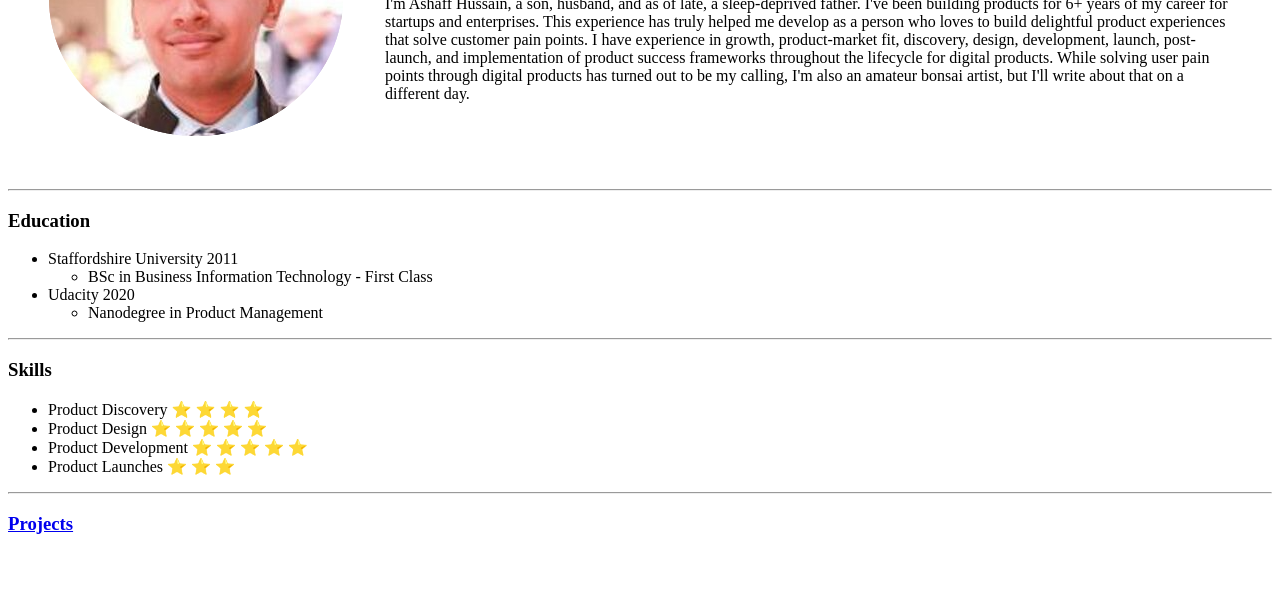
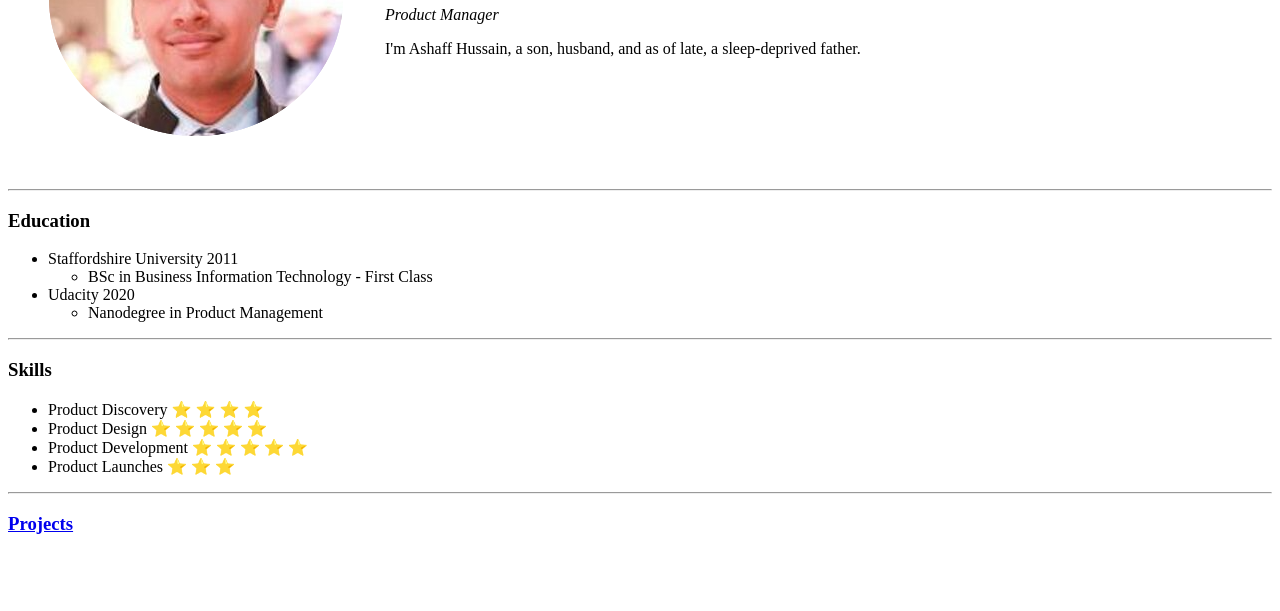
Before and after one commit to AshaffHussain/Resume, a plain HTML site: page index.html in a window 1280 px wide. Shown: the part 189-800 px from the top of the page. Drawn offline with Linux system fonts and the light colour scheme.

Commit message:
removed the additional bio text

```diff
--- a/index.html
+++ b/index.html
@@ -13,10 +13,7 @@
       <td>
         <h1><strong>Ashaff Hussain</strong></h1>
         <p><em>Product Manager</em></p>
-        <p>I'm Ashaff Hussain, a son, husband, and as of late, a sleep-deprived father. I've been building products for 6+ years of my career for startups and enterprises. This experience has truly helped me develop as a person who loves to build
-          delightful product experiences that solve customer pain points. I have experience in growth, product-market fit, discovery, design, development, launch, post-launch, and implementation of product success frameworks throughout the lifecycle
-          for
-          digital products. While solving user pain points through digital products has turned out to be my calling, I'm also an amateur bonsai artist, but I'll write about that on a different day.</p>
+        <p>I'm Ashaff Hussain, a son, husband, and as of late, a sleep-deprived father.</p>
       </td>
     </tr>
   </table>
```
